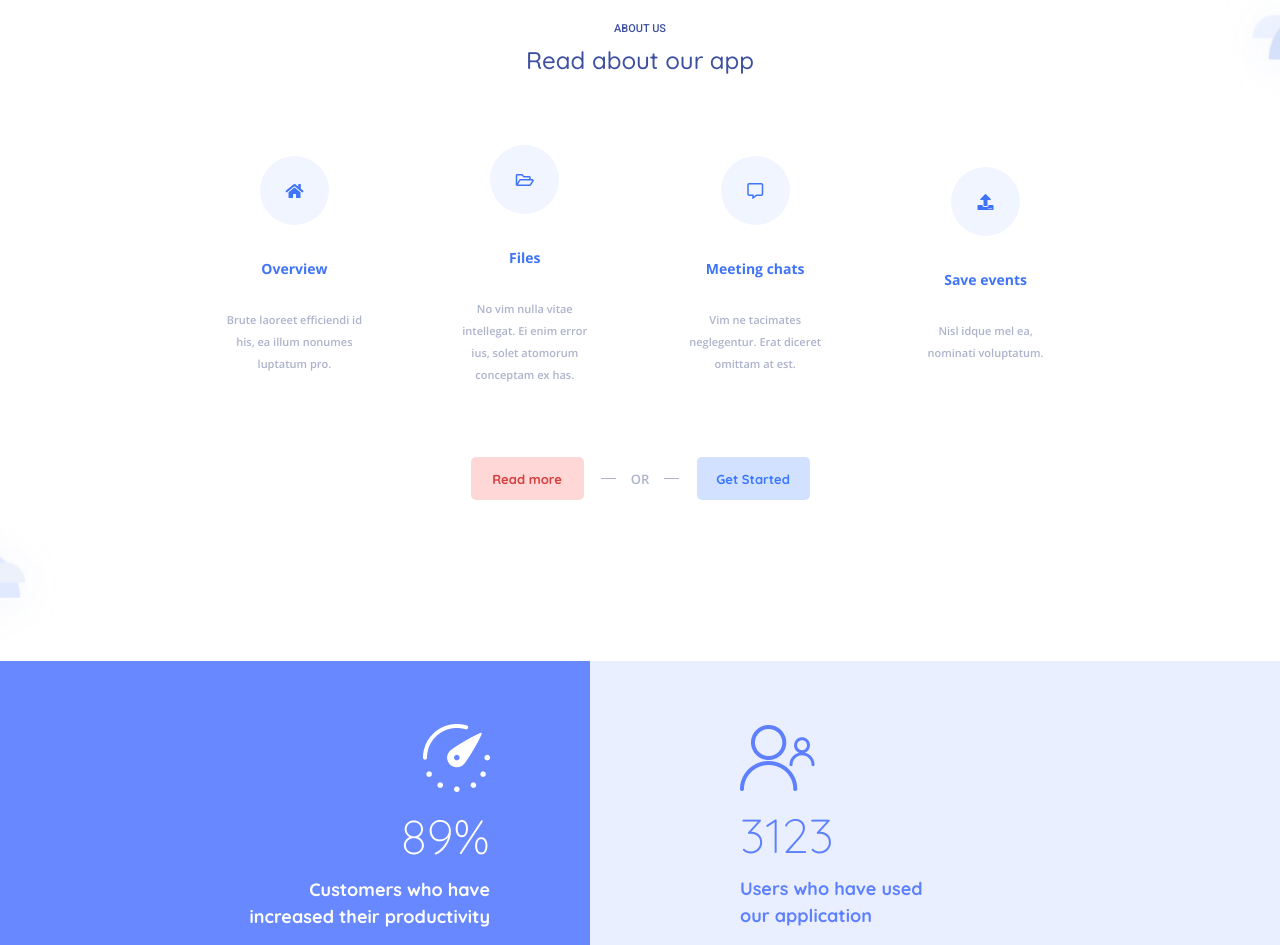
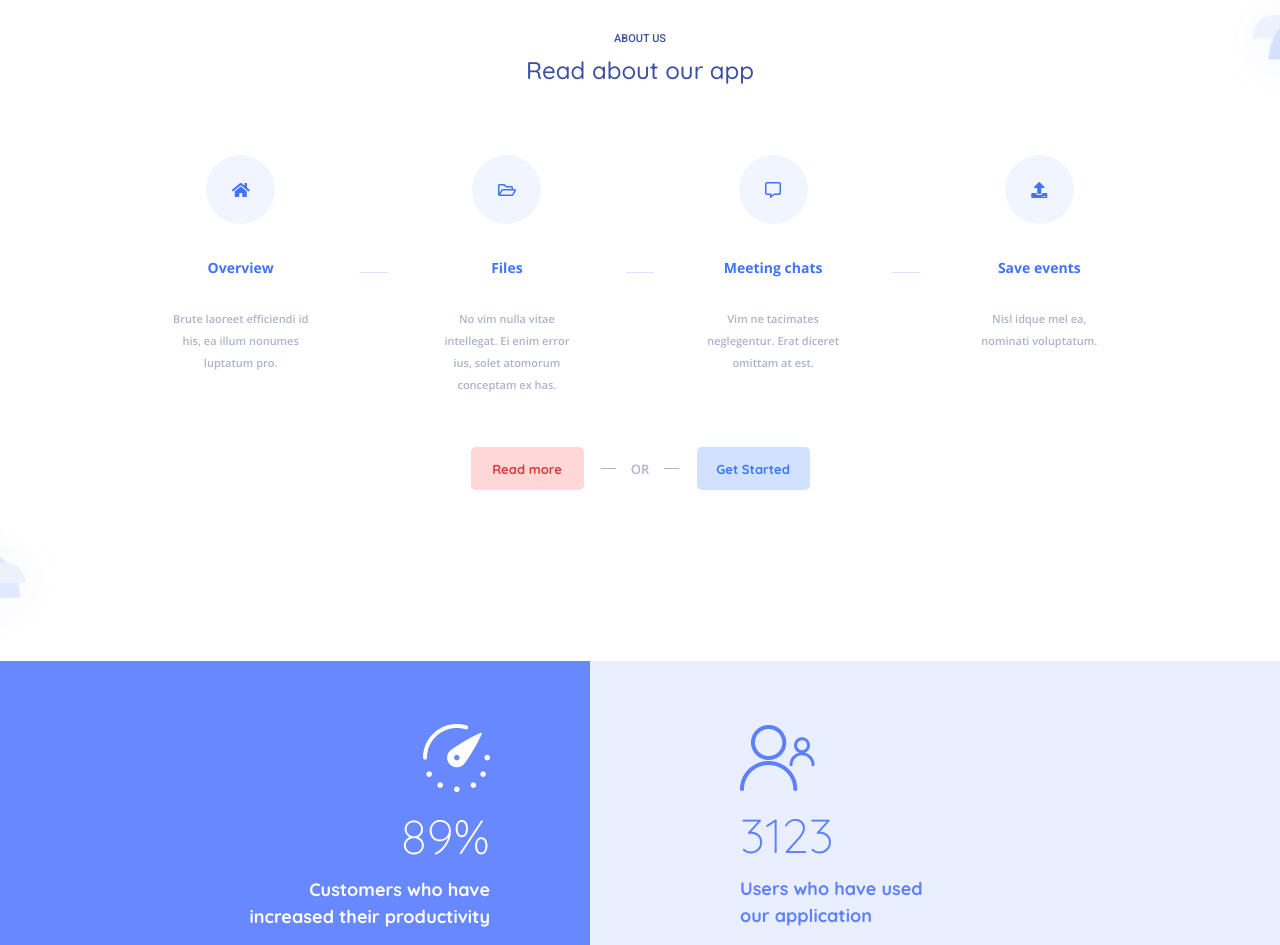
Before and after one commit to Dcampost89/wizeline-fronted-course, a website built with webpack: page index.html in a window 1280 px wide. Shown: the part 1720-2665 px from the top of the page. Built offline with nearby package versions, Linux system fonts and the light colour scheme; no server answers; files whose address does not match are found by name.

Commit message:
Added the line among the about sections

```diff
--- a/index.html
+++ b/index.html
@@ -116,6 +116,7 @@
                 luptatum pro.
               </p>
             </div>
+            <div class="about__section__line"></div>
             <div class="about__section">
                 <span class="about__section__icon"><i class="far fa-folder-open"></i></span>
                 <p class="about__section__title">Files</p>
@@ -126,6 +127,7 @@
                   conceptam ex has.
                 </p>
             </div>
+            <div class="about__section__line"></div>
             <div class="about__section">
                 <span class="about__section__icon"><i class="far fa-comment-alt"></i></span>
                 <p class="about__section__title">Meeting chats</p>
@@ -135,6 +137,7 @@
                   omittam at est.
                 </p>
             </div>
+            <div class="about__section__line"></div>
             <div class="about__section">
                 <span class="about__section__icon"><i class="fas fa-upload"></i></span>
                 <p class="about__section__title">Save events</p>
--- a/styles/about.scss
+++ b/styles/about.scss
@@ -32,7 +32,7 @@
 
   &__buttons {
     @include flex-container(100%);
-    margin-top: 50px;
+    margin-top: 30px;
     &__or {
       font-family: $open-sans-font;
       color: #ADB3CB;
@@ -50,6 +50,7 @@
   &__section {
     @include flex-container(50%);
     flex-direction: column;
+    justify-content: flex-start;
     margin: 10px 0px;
     &__icon {
       width: 69px;
@@ -77,6 +78,9 @@
       text-align: center;
       line-height: 2;
     }
+    &__line {
+      display: none;
+    }
   }
 
   @include md {
@@ -87,6 +91,19 @@
         flex-wrap: nowrap;
       }
     }
+    &__section {
+      &__line {
+        height: 254px;
+        display: flex;
+        justify-content: center;
+        align-items: center;
+        &::after {
+          @include line-decoration;
+          width: 28px;
+          background-color: #DAE4FE;
+        }
+      }
+    }
   }
 
   @include xl {
@@ -94,7 +111,7 @@
     &__content {
       margin-top: 0px;
       section {
-        width: 80%;
+        width: 90%;
         flex-wrap: nowrap;
         justify-content: space-evenly;
         margin-top: 50px;
```
